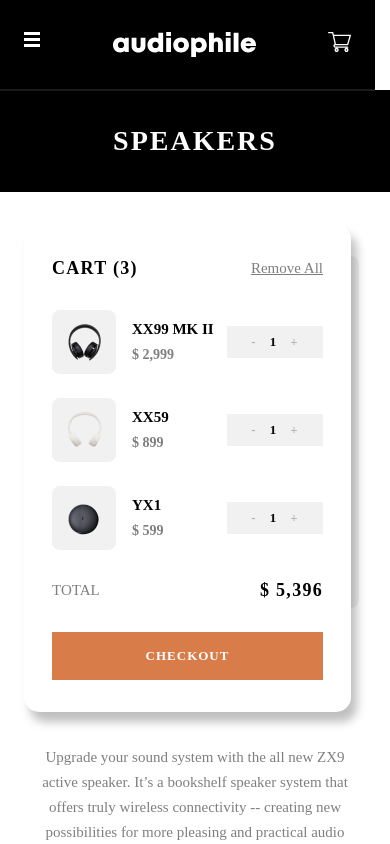
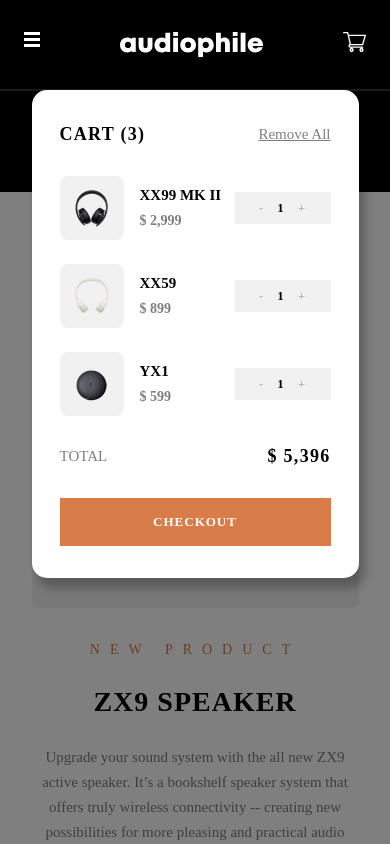
Before and after one commit to emrekrt0/audio-ecommerece, a React app: page /speakers in a window 390 px wide. Both pictures are taken after a click on the element 339 px from the left and 44 px from the top of the page. Shown: the top 844 px of the page. Built offline with nearby package versions, Linux system fonts and the light colour scheme; the HTML template or start-up script is replaced by a standard one.

Commit message:
Position ve diger gorsel duzenlemelere devam edildi. Cart ve Hamburger menu icin ekranin herhangi bir yerine tiklaninca kapanmasi saglandi. Ufak fixler

```diff
--- a/src/components/Header.jsx
+++ b/src/components/Header.jsx
@@ -13,6 +13,11 @@ export default function Header() {
     const {hamMenu ,setHamMenu} = useContext(hMenuContext);
     const {cart, setCart} = useContext(cartContext);
 
+    function handleBackdropClick() {
+        setCart(false)
+        setHamMenu(false)
+    }
+
     function openNavbar() {
         setHamMenu(!hamMenu);
         console.log(hamMenu, 'hamMenu');
@@ -24,7 +29,7 @@ export default function Header() {
 
     return (
         <>
-
+           {hamMenu && <div className='backdrop' onClick={handleBackdropClick}></div>}
             <header className={`headerBackground ${location.pathname === '/home' ? '' : 'h90 bg-black'}`}>
                 {location.pathname === '/home' ? <img src={hBackGround} alt="" /> : null}
                 <div className={`headerTop ${hamMenu ? 'gap0' : ''}`}>
@@ -54,8 +59,7 @@ export default function Header() {
                         </div>
                         <div className={`headerDivider ${cart ? 'mb25' : ''}`}></div>
                     </div>
-                    {hamMenu ? <Navbar /> : ''}
-                    {cart ? <Cart /> : ''}
+
                     {hamMenu ? null :
                         location.pathname === '/home' ? <div className="headerTexts">
                             <MainPageHeader />
@@ -64,7 +68,9 @@ export default function Header() {
 
                 </div>
             </header>
-            {hamMenu ? <div className='goesBlack'></div> : ""}
+            {hamMenu && <Navbar />}
+            {cart && <Cart /> }
+
 
         </>
     )
--- a/src/components/smallComp/Cart.jsx
+++ b/src/components/smallComp/Cart.jsx
@@ -3,17 +3,24 @@ import hs2 from '../../assets/cart/hs-2.png'
 import hs3 from '../../assets/cart/hs-3.png'
 import { NavLink, useLocation } from 'react-router-dom';
 import { useContext } from 'react';
-import { hMenuContext } from '../../App';
+import { hMenuContext, cartContext } from '../../App';
 
 export default function Cart() {
     const {hamMenu, setHamMenu} = useContext(hMenuContext)
+    const {cart, setCart} = useContext(cartContext)
 
+    function handleBackdropClick() {
+        setCart(false)
+        setHamMenu(false)
+    }
     function toggleHamMenu() {
         setHamMenu(!hamMenu)
         console.log(hamMenu, 'hamMenu firstcomp');
     }
     return(
        <>
+       {hamMenu && <div className='backdrop' onClick={handleBackdropClick}></div>}
+       {cart && <div className='backdrop' onClick={handleBackdropClick}></div>}
         <div className="cartContainer">
             <div className="cartTop">
                 <div className="cartHeader">
--- a/src/components/smallComp/FirstComp.jsx
+++ b/src/components/smallComp/FirstComp.jsx
@@ -11,7 +11,7 @@ export default function FirstComp() {
     const {hamMenu, setHamMenu} = useContext(hMenuContext)
 
     function toggleHamMenu() {
-        setHamMenu(!hamMenu)
+        setHamMenu(false)
         console.log(hamMenu, 'hamMenu firstcomp');
     }
     return(
--- a/src/index.css
+++ b/src/index.css
@@ -22,14 +22,11 @@ p, h1, h2, h3, h4, h5, h6 {
   isolation: isolate;
 }
 a {text-decoration: none; color: inherit;}
-header {
-  max-width: 375px;
-  height: 600px;
-}
+
 .headerBackground {
-  width: 375px;
-  height: 600px;
-  position: relative;
+  display: grid;
+  justify-content: center;
+  justify-items: center;
 }
 .headerTop {
   display: flex;
@@ -39,6 +36,7 @@ header {
   position: absolute;
   top: 0px;
   gap: 108px;
+  width: 100%;
 }
 
 .headerItems {
@@ -47,7 +45,6 @@ header {
   justify-content: space-between;
   padding: 0px 24px;
   margin: 32px 0px;
-  width: 375px;
 
 }
 .headerDivider {
@@ -104,14 +101,7 @@ header {
 .headerButton p {
   font-size: 12px;
 }
-.goesBlack {
-  background-color: #000000;
-  opacity: 40%;
-  height: 100%;
-  width: 100%;
-  position: absolute;
-  z-index: 1;
-}
+
 .containerWrapper {
   display: grid;
   justify-content: center;
@@ -152,8 +142,11 @@ text-align: center;
   bottom: 54px;
 }
 .navOn {
-  position: relative;
+  position: absolute;
   z-index: 2;
+  height: 750px;
+  top: 90px;
+  width: 100%;
 }
 .navOn .selectionContent {
   height: 750px;
@@ -373,7 +366,7 @@ opacity: 50%;
 }
 .categoryItems {
   position: relative;
-  top: 90px;
+  padding-top: 90px;
 }
 .categoryContainer {
   margin-bottom: 120px;
@@ -422,7 +415,10 @@ opacity: 50%;
 }
 
 .cartContainer {
-  position: relative;
+  position: fixed;
+  top: 90px;
+  left: 0;
+  right: 0;
   z-index: 2;
   margin-inline: auto;
   width: 327px;
@@ -510,7 +506,15 @@ text-align: center;
   background-color: #FAFAFA;
 }
 
-
+.backdrop {
+  position: fixed;
+  top: 0;
+  left: 0;
+  width: 100%;
+  height: 100%;
+  background: rgba(0, 0, 0, 0.5);
+  z-index: 1; /* Make sure the backdrop is below the cart */
+}
 
 
 
@@ -691,8 +695,12 @@ text-align: center;
 .h90 {
   height: 90px;
   position: fixed;
-  z-index: 10;
+  width: 100%;
+  z-index: 100;
 }
 .op25 {
   opacity: 25%;
 }
+.top90 {
+  top: 90px;
+}
```
